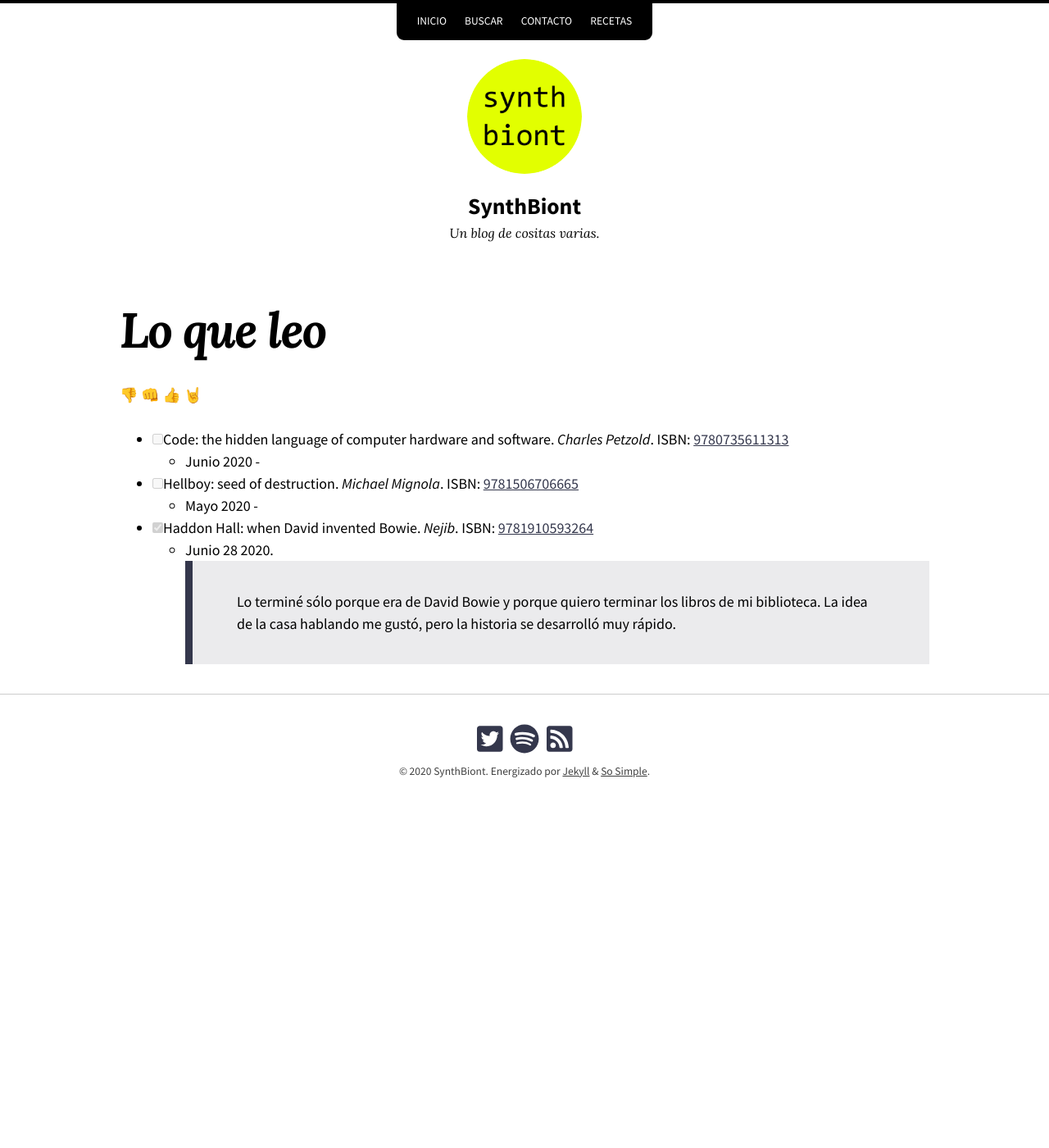
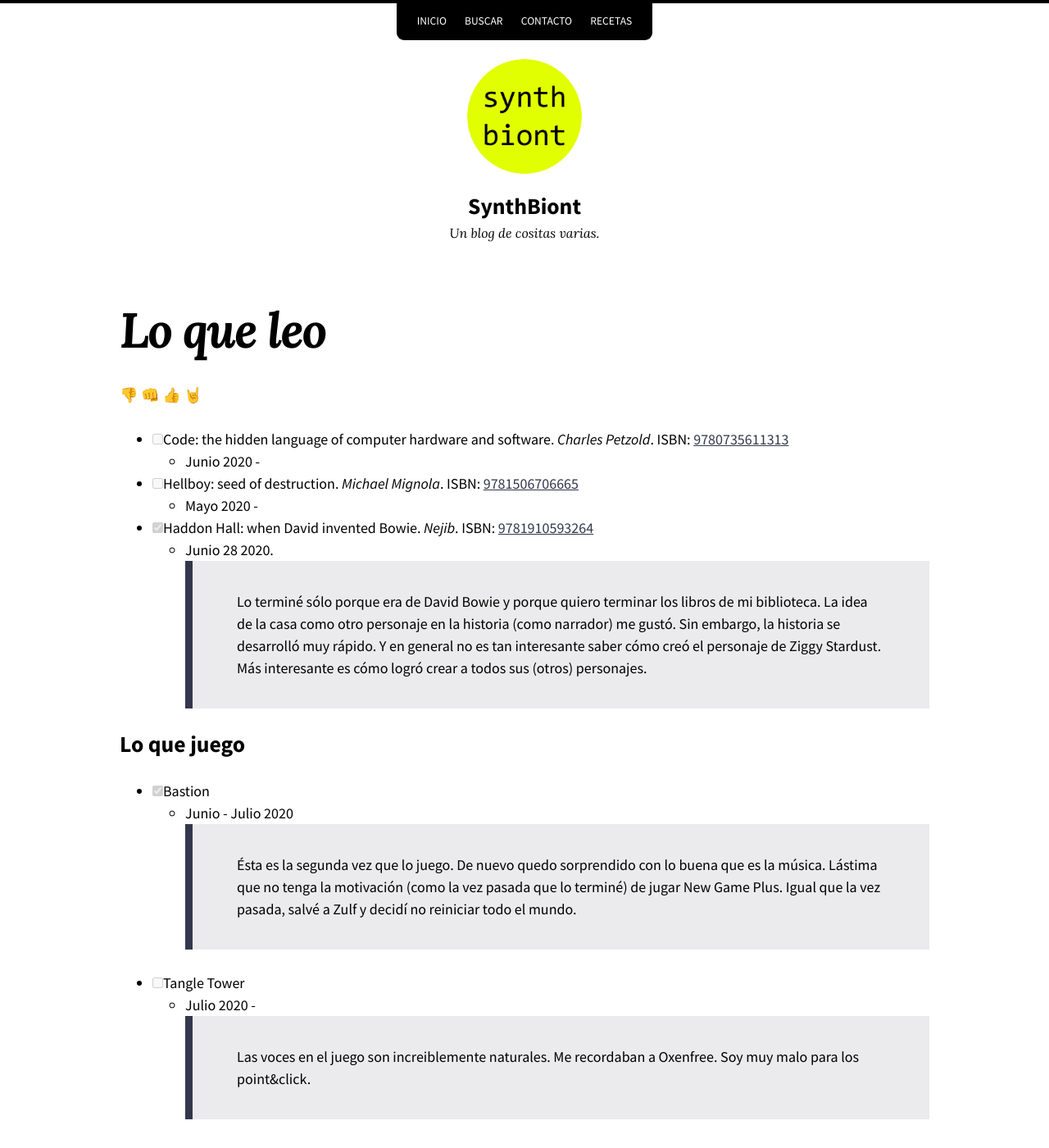
Before and after one commit to synthbiont/synthbiont.github.io, a Jekyll site: the page built from leo.md, in a window 1280 px wide and 1400 px high. Shown: the whole window at 82% size. Built offline with Jekyll 4.4.1, drawn with Linux system fonts in a browser that asks for light colours; nearby versions of some CDN libraries; emoji names are drawn with the system emoji font.

Commit message:
Edited Note

```diff
--- a/leo.md
+++ b/leo.md
@@ -16,4 +16,13 @@ permalink: /leo/
 
 - [x] Haddon Hall: when David invented Bowie. *Nejib*. ISBN: [9781910593264](http://www.worldcat.org/oclc/1005901685)
   - Junio 28 2020.
-    > Lo terminé sólo porque era de David Bowie y porque quiero terminar los libros de mi biblioteca. La idea de la casa hablando me gustó, pero la historia se desarrolló muy rápido.
+    > Lo terminé sólo porque era de David Bowie y porque quiero terminar los libros de mi biblioteca. La idea de la casa como otro personaje en la historia (como narrador) me gustó. Sin embargo, la historia se desarrolló muy rápido. Y en general no es tan interesante saber cómo creó el personaje de Ziggy Stardust. Más interesante es cómo logró crear a todos sus (otros) personajes.
+
+## Lo que juego
+
+- [x] Bastion
+  - Junio - Julio 2020
+    > Ésta es la segunda vez que lo juego. De nuevo quedo sorprendido con lo buena que es la música. Lástima que no tenga la motivación (como la vez pasada que lo terminé) de jugar New Game Plus. Igual que la vez pasada, salvé a Zulf y decidí no reiniciar todo el mundo.
+- [ ] Tangle Tower
+  - Julio 2020 -
+    > Las voces en el juego son increiblemente naturales. Me recordaban a Oxenfree. Soy muy malo para los point&click.
```
Also changed, not shown: other parts of leo.md (+2 -2 lines).
